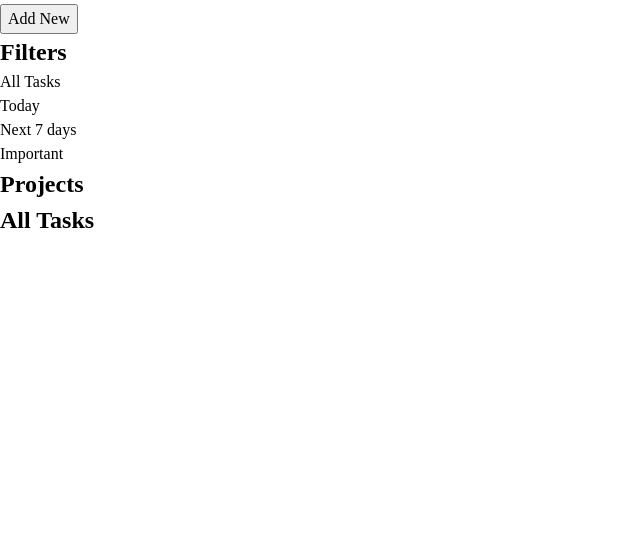
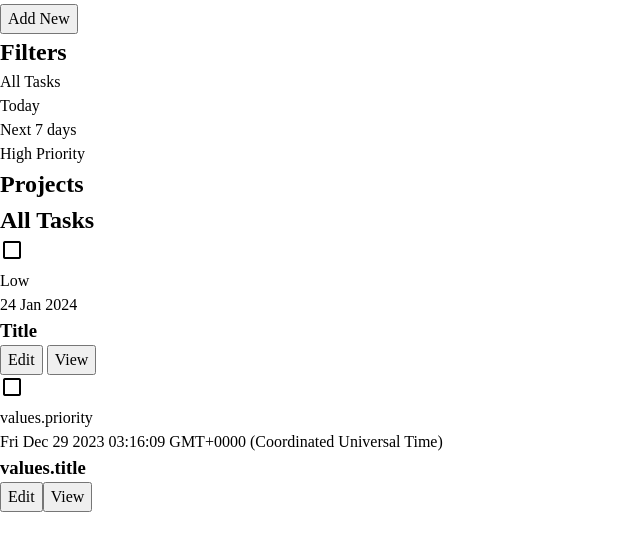
Before and after one commit to felixtanhm/odin-todo-list, a website built with webpack: page src/template.html in a window 1280 px wide. Shown: the part 44-594 px from the top of the page, without its empty margins (0-640 px from the left). Built offline with nearby package versions, Linux system fonts and the light colour scheme.

Commit message:
Task Rendering - Functions to render tasks when they are created - Reorder and delete unnecessary files

```diff
--- a/src/app/app.js
+++ /dev/null
@@ -1,17 +0,0 @@
-import tasks from "./modules/tasks";
-
-tasks.create(
-  {
-    title: "values.title",
-    details: "values.details",
-    priority: "values.priority",
-    dueDate: new Date(),
-    project: "values.project",
-  },
-  123
-);
-console.log(tasks.getList());
-console.log(tasks.getTask(2));
-
-const run = () => {};
-export default run;
--- a/src/app/utils/parse-inputs.js
+++ /dev/null
@@ -1,5 +0,0 @@
-const parseInputs = (...input) => {
-  return input.map((str) => parseInt(str));
-};
-
-export default parseInputs;
--- a/src/app/utils/taskUtils.js
+++ /dev/null
@@ -1,5 +0,0 @@
-const utils = () => {
-  function createId() {}
-};
-
-export default inputsAreValid;
--- a/src/index.js
+++ b/src/index.js
@@ -1,4 +1,15 @@
-import run from "./app/app";
 import "./main.css";
+import tasks from "./modules/tasks";
 
-run();
+tasks.create(
+  {
+    title: "values.title",
+    details: "values.details",
+    priority: "values.priority",
+    dueDate: new Date(),
+    project: "values.project",
+  },
+  123
+);
+console.log(tasks.getList());
+console.log(tasks.getTask(2));
--- /dev/null
+++ b/src/modules/render.js
@@ -0,0 +1,69 @@
+const render = (() => {
+  const taskContainer = document.getElementById("task-container");
+  const currentSelection = document.getElementById("current-selection");
+  const projContainer = document.getElementById("proj-container");
+
+  function task(task) {
+    const markDone = () => {};
+    const openEdit = () => {};
+    const viewDetails = () => {};
+
+    // Create elements
+    const newTask = document.createElement("div");
+    const taskLeft = document.createElement("div");
+    const taskRight = document.createElement("div");
+    const checkbox = document.createElement("span");
+    const taskContent = document.createElement("div");
+    const subContent = document.createElement("div");
+    const priorityChip = document.createElement("div");
+    const dateChip = document.createElement("div");
+    const title = document.createElement("h3");
+    const viewButton = document.createElement("button");
+    const editButton = document.createElement("button");
+
+    // Update element contents
+    checkbox.textContent = "check_box_outline_blank";
+    title.textContent = task.title;
+    priorityChip.textContent = task.priority;
+    dateChip.textContent = task.dueDate;
+    viewButton.textContent = "View";
+    editButton.textContent = "Edit";
+
+    // Update element classes
+    newTask.classList.add("task");
+    checkbox.classList.add("material-symbols-rounded");
+    taskContent.classList.add("task-content");
+    subContent.classList.add("sub-content");
+    priorityChip.classList.add("chip", "priority", task.priority);
+    dateChip.classList.add("chip", "due-date");
+    editButton.classList.add("btn-secondary");
+    viewButton.classList.add("btn-primary");
+
+    // Add event listeners
+    checkbox.addEventListener("click", () => {});
+    editButton.addEventListener("click", () => {});
+    viewButton.addEventListener("click", () => {});
+
+    // Construct elements
+    subContent.appendChild(priorityChip);
+    subContent.appendChild(dateChip);
+
+    taskContent.appendChild(subContent);
+    taskContent.appendChild(title);
+
+    taskLeft.appendChild(checkbox);
+    taskLeft.appendChild(taskContent);
+
+    taskRight.appendChild(editButton);
+    taskRight.appendChild(viewButton);
+
+    newTask.appendChild(taskLeft);
+    newTask.appendChild(taskRight);
+
+    taskContainer.appendChild(newTask);
+  }
+
+  return { task };
+})();
+
+export default render;
--- a/src/app/modules/tasks.js
+++ b/src/modules/tasks.js
@@ -1,3 +1,5 @@
+import render from "./render";
+
 const tasks = (() => {
   let taskList = [];
 
@@ -14,7 +16,8 @@ const tasks = (() => {
       modifiedAt: new Date(),
     };
     taskList.push(newTask);
-    return true;
+    render.task(newTask);
+    return newTask;
   }
 
   function edit(task, values, taskIndex) {
--- a/src/template.html
+++ b/src/template.html
@@ -7,6 +7,10 @@
       content="width=device-width, user-scalable=no, initial-scale=1.0, maximum-scale=1.0, minimum-scale=1.0"
     />
     <meta http-equiv="X-UA-Compatible" content="ie=edge" />
+    <link
+      rel="stylesheet"
+      href="https://fonts.googleapis.com/css2?family=Material+Symbols+Rounded"
+    />
     <title></title>
   </head>
   <body>
@@ -22,16 +26,33 @@
           <div class="filter">All Tasks</div>
           <div class="filter">Today</div>
           <div class="filter">Next 7 days</div>
-          <div class="filter">Important</div>
+          <div class="filter">High Priority</div>
         </div>
         <h2>Projects</h2>
-        <div id="project-container" class="filters"></div>
+        <div id="proj-container" class="filters"></div>
       </div>
       <div id="content">
         <div id="current-selection">
           <h2>All Tasks</h2>
         </div>
-        <div id="task-container"></div>
+        <div id="task-container">
+          <div class="task">
+            <div>
+              <span class="material-symbols-rounded">&#xe835;</span>
+              <div class="task-content">
+                <div class="sub-content">
+                  <div class="chip priority low">Low</div>
+                  <div class="chip due-date">24 Jan 2024</div>
+                </div>
+                <h3>Title</h3>
+              </div>
+            </div>
+            <div>
+              <button>Edit</button>
+              <button>View</button>
+            </div>
+          </div>
+        </div>
       </div>
     </main>
     <footer></footer>
```
